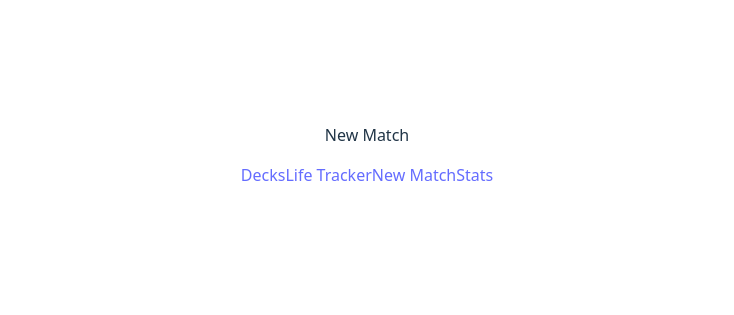
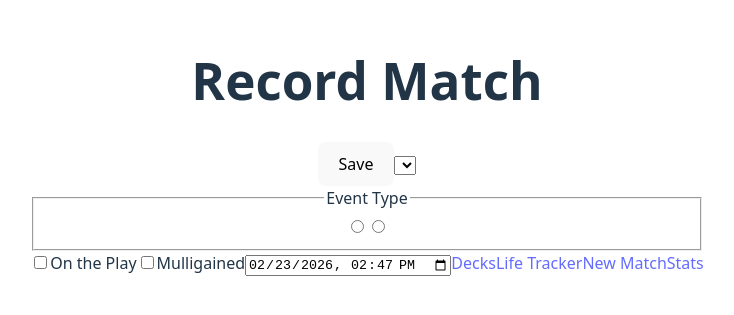
Before and after one commit to larabc/mtg-tracker, a React (Vite) app in the folder mtg-tracker/: page /new-match in a window 1280 px wide. Shown: the part 253-568 px from the top of the page, without its empty margins (273-1007 px from the left). Built offline with nearby package versions, Linux system fonts and the light colour scheme.

Commit message:
feat: add match tracking foundation - Add useMatches hook with CRUD operations and localStorage persistence - Add NewMatch page with form fields (deck, event type, result, mulligan, date) - Add NewMatch and MulliganTo types to types/index.ts - Add MULLIGAN_OPTIONS utils

```diff
--- /dev/null
+++ b/mtg-tracker/src/hooks/useMatches.tsx
@@ -0,0 +1,47 @@
+
+import { useEffect, useState } from "react";
+import type { Match, NewMatch } from "../types"
+import { v4 as uuidv4 } from 'uuid'
+
+const useMatches = () => {
+    const [matches, setMatches] = useState<Match[]>([]);
+
+    useEffect(() => {
+        const matchesHistory = localStorage.getItem('matches');
+        if (matchesHistory) {
+            setMatches(JSON.parse(matchesHistory));
+        }
+    }, [])
+
+    useEffect(() => {
+        if (matches.length > 0) {
+            localStorage.setItem('matches', JSON.stringify(matches))
+        }
+    }, [matches])
+
+
+    function saveMatch(props: NewMatch) {
+        const newMatch = { ...props, id: uuidv4(), date: new Date().toISOString() }
+        setMatches([...matches, newMatch]);
+    }
+
+    function updateMatch(props: Match) {
+        const matchId = props.id;
+        const updatedMatches = matches.map(match => {
+            if (match.id === matchId) {
+                return props
+            }
+            return match;
+        })
+
+        setMatches(updatedMatches);
+    }
+
+    function deleteMatch(props: Match) {
+        setMatches(matches.filter(match => match.id !== props.id));
+    }
+
+    return { matches, saveMatch, updateMatch, deleteMatch };
+}
+
+export default useMatches;
--- a/mtg-tracker/src/pages/new-match.tsx
+++ b/mtg-tracker/src/pages/new-match.tsx
@@ -1,7 +1,67 @@
+import useMatches from "../hooks/useMatches"
+import Header from "../components/Header";
+import useDecks from "../hooks/useDecks";
+import { newMatch, type EventType, type MatchResult } from "../types";
+import { useState } from "react";
+import { MULLIGAN_OPTIONS } from "../utils/mulliganOptions";
+
 export default function NewMatch() {
+
+    const { matches, saveMatch } = useMatches();
+    const { decks } = useDecks();
+
+    const [matchData, setMatchData] = useState<newMatch>({
+        deckId: '',
+        eventType: '' as EventType,
+        onThePlay: false,
+        result: '' as MatchResult,
+        mulligan: false,
+        mulliganTo: null,
+        date: new Date().toISOString().slice(0, 16)
+    })
+
+    const handleInputChange = (e: React.ChangeEvent<HTMLInputElement | HTMLSelectElement | HTMLTextAreaElement>) => {
+        setMatchData({ ...matchData, [e.target.name]: e.target.value })
+    }
+
+    const handleCheckBoxChange = (e: React.ChangeEvent<HTMLInputElement>) => {
+        setMatchData({ ...matchData, [e.target.name]: e.target.checked })
+    }
+
     return (
-        <div>
-            <p>New Match</p>
-        </div>
+        <>
+            <Header title="Record Match" />
+            <button>Save</button>
+            <label htmlFor="select-deck"></label>
+            <select name="select-decks" id="deck-select" onChange={handleInputChange}>
+                {decks.map(deck => (
+                    <option key={deck.id} value={deck.id}>{deck.name} ({deck.format})</option>
+                ))}
+            </select>
+            <fieldset>
+                <legend>Event Type</legend>
+                <input type="radio" name="eventType" value="MTGO Game" onChange={handleInputChange} />
+                <input type="radio" name="eventType" value="In-Person Game" onChange={handleInputChange} />
+            </fieldset>
+            <input type="checkbox" id="on-the-play" name="onThePlay" onChange={handleCheckBoxChange} />
+            <label htmlFor="on-the-play">On the Play</label>
+            <input type="checkbox" id="mulligan" name="mulligan" onChange={handleCheckBoxChange} />
+            <label htmlFor="mulligained">Mulligained</label>
+            {matchData.mulligan && (
+                <>
+                    <span>Mulligan to</span>
+                    <select name="mulliganTo" id="mulligan-select" onChange={handleInputChange}>
+                        {MULLIGAN_OPTIONS.map(option => (
+                            <option key={option} value={option}>{option}</option>
+                        ))}
+                    </select>
+                </>
+            )}
+            {/* Show initial date in the input */}
+            <input type="datetime-local" value={matchData.date} name="date" onChange={handleInputChange} />
+
+            {/* Create Match Results Section */}
+
+        </>
     );
 }
--- a/mtg-tracker/src/types/index.ts
+++ b/mtg-tracker/src/types/index.ts
@@ -13,6 +13,8 @@ export type EventType = 'MTGO Game' | 'In-Person Game'
 export type MulliganTo = 6 | 5 | 4 | 3
 
 export type NewDeck = Omit<Deck, "id" | "createdAt">
+
+export type NewMatch = Omit<Match, "id">
 
 export interface Deck {
     id: string
--- /dev/null
+++ b/mtg-tracker/src/utils/mulliganOptions.ts
@@ -0,0 +1 @@
+export const MULLIGAN_OPTIONS = [6, 5, 4, 3] as const
```
